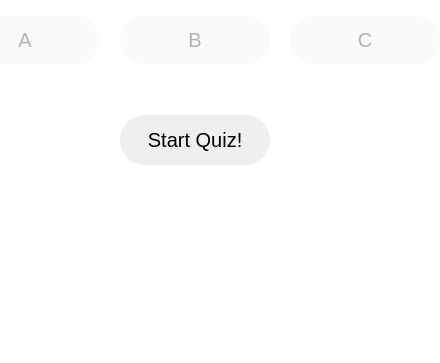
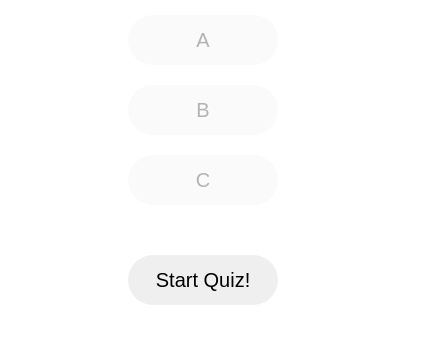
Before and after one commit to yukasako/HamsterQuiz, a plain HTML site: page index.html in a window 390 px wide. Shown: the part 504-867 px from the top of the page, 440 px wide, since content can reach past the window. Before the commit the page ends 844 px from the top, so only its background shows below. Drawn offline with Linux system fonts and the light colour scheme.

Commit message:
Add media query.

```diff
--- a/style.css
+++ b/style.css
@@ -2,6 +2,7 @@ body{
     display: flex;
     flex-direction: column;
     align-items: center;
+    width: 100vw;
 
     #hamster{
         height: 40vh;
@@ -46,3 +47,11 @@ button:hover{
 #next{
     margin: 50px;
 }
+
+@media screen and (max-width: 600px){
+    #buttons{
+        display: flex;
+        flex-direction: column;
+    }
+
+}
```
